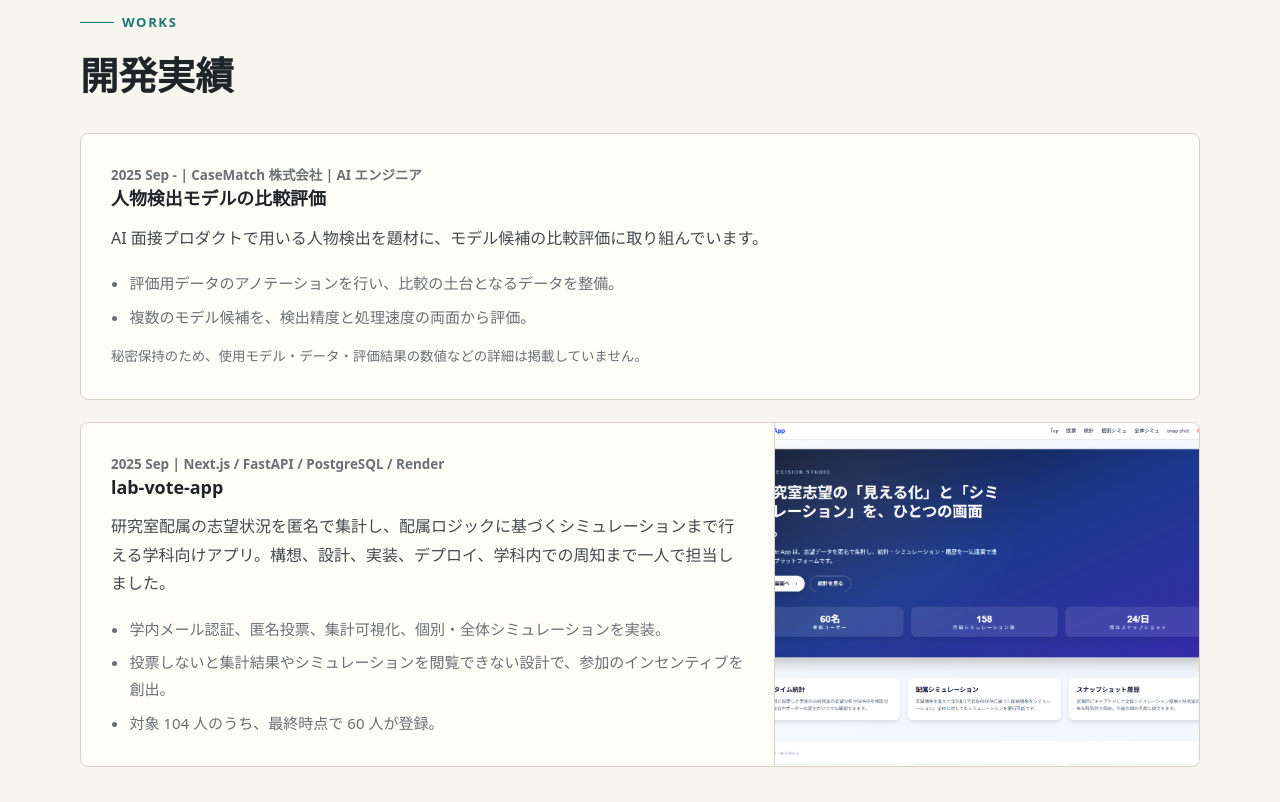
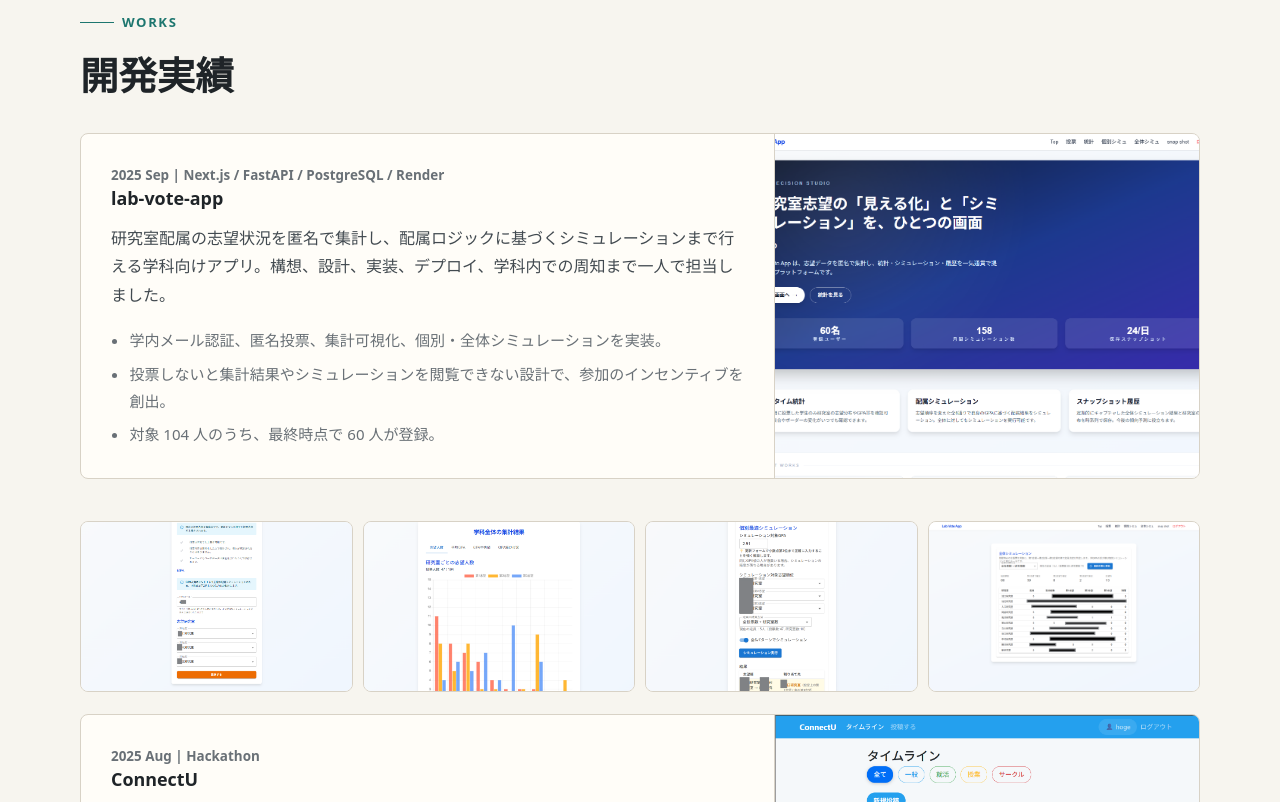
Before and after one commit to soumino99/portfolio, a plain HTML site: page index.html in a window 1280 px wide. Shown: the part 4951-5753 px from the top of the page. Drawn offline with Linux system fonts and the light colour scheme.

Commit message:
Consolidate CaseMatch into Experience
- Remove the person-detection card from Works
- Rewrite the CaseMatch experience entry
- Drop the now-unused .project.no-media style

Co-Authored-By: Claude Opus 5.5 <noreply@anthropic.com>

```diff
--- a/index.html
+++ b/index.html
@@ -827,10 +827,6 @@
       color: var(--accent);
     }
 
-    .project.no-media {
-      grid-template-columns: minmax(0, 1fr);
-    }
-
     .nda-note {
       margin-top: 14px !important;
       color: var(--muted) !important;
@@ -1205,19 +1201,6 @@
         </div>
 
         <div class="projects">
-          <article class="project no-media">
-            <div class="project-content">
-              <div class="meta">2025 Sep - | CaseMatch 株式会社 | AI エンジニア</div>
-              <h3>人物検出モデルの比較評価</h3>
-              <p>AI 面接プロダクトで用いる人物検出を題材に、モデル候補の比較評価に取り組んでいます。</p>
-              <ul class="project-points">
-                <li>評価用データのアノテーションを行い、比較の土台となるデータを整備。</li>
-                <li>複数のモデル候補を、検出精度と処理速度の両面から評価。</li>
-              </ul>
-              <p class="nda-note">秘密保持のため、使用モデル・データ・評価結果の数値などの詳細は掲載していません。</p>
-            </div>
-          </article>
-
           <article class="project">
             <div class="project-content">
               <div class="meta">2025 Sep | Next.js / FastAPI / PostgreSQL / Render</div>
@@ -1287,7 +1270,7 @@
             <div class="date">2025 Sep -</div>
             <div>
               <h3>CaseMatch 株式会社（旧 株式会社アズユニ） | AI エンジニア</h3>
-              <p>AI 面接・人材評価プロダクトのアルゴリズム開発・改善に従事。論文調査、実装、要件整理、API 仕様策定までを担当し、研究調査をプロダクト仕様へ落とし込む工程に関わっています。人物検出モデルの比較評価については Works にまとめています。</p>
+              <p>AI 面接プロダクトの AI 機能の開発・改善に従事。技術調査、モデルの評価・改善、データ整備、実装、API 設計などに取り組んでいます。</p>
             </div>
           </article>
 
```
